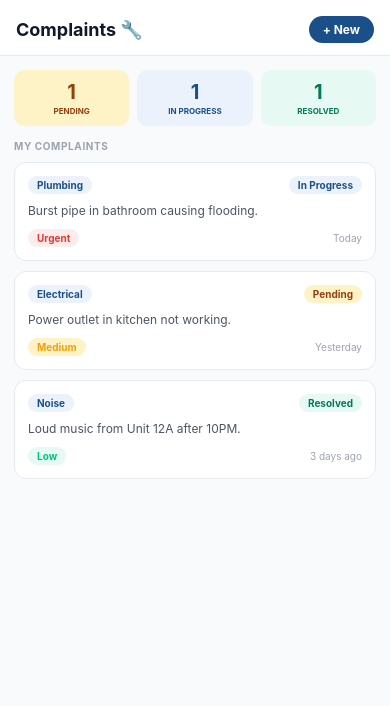
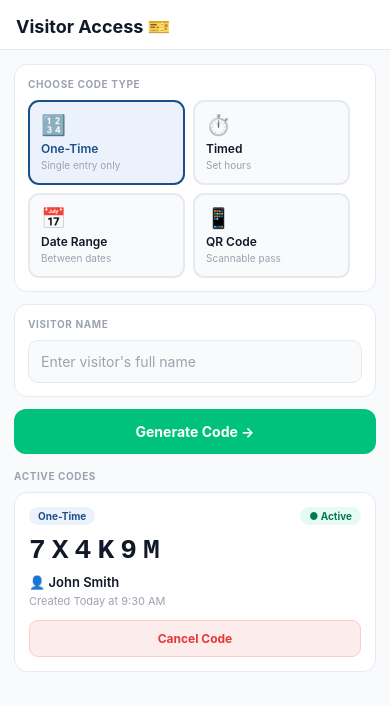
Before and after one commit to waizmohamed-rgb/ComplexCare, a React Native app: screen / in a window 390 px wide. Shown: the top 706 px of the page. Built offline with nearby package versions, Linux system fonts and the light colour scheme.

Commit message:
Added parcels screen

```diff
--- a/App.js
+++ b/App.js
@@ -1,11 +1,11 @@
 import { StatusBar } from 'expo-status-bar';
-import ComplaintsScreen from './screens/ComplaintsScreen';
+import VisitorCodeScreen from './screens/VisitorCodeScreen';
 
 export default function App() {
   return (
     <>
       <StatusBar style="dark" />
-      <ComplaintsScreen />
+      <VisitorCodeScreen />
     </>
   );
 }
--- /dev/null
+++ b/screens/VisitorCodeScreen.js
@@ -0,0 +1,370 @@
+import React, { useState } from 'react';
+import {
+  View, Text, StyleSheet, ScrollView,
+  TouchableOpacity, SafeAreaView, TextInput, Alert, Share
+} from 'react-native';
+
+export default function VisitorCodeScreen() {
+  const [codeType, setCodeType] = useState('oneTime');
+  const [visitorName, setVisitorName] = useState('');
+  const [generatedCode, setGeneratedCode] = useState(null);
+
+  const codeTypes = [
+    { key: 'oneTime', icon: '🔢', label: 'One-Time', desc: 'Single entry only' },
+    { key: 'timed', icon: '⏱️', label: 'Timed', desc: 'Set hours' },
+    { key: 'dateRange', icon: '📅', label: 'Date Range', desc: 'Between dates' },
+    { key: 'qr', icon: '📱', label: 'QR Code', desc: 'Scannable pass' },
+  ];
+
+  const activeCode = {
+    code: '7X4K9M',
+    visitor: 'John Smith',
+    type: 'One-Time',
+    created: 'Today at 9:30 AM',
+    active: true,
+  };
+
+  const generateCode = () => {
+    if (!visitorName) {
+      Alert.alert('Error', 'Please enter the visitor name first');
+      return;
+    }
+    const chars = 'ABCDEFGHJKLMNPQRSTUVWXYZ23456789';
+    let code = '';
+    for (let i = 0; i < 6; i++) {
+      code += chars[Math.floor(Math.random() * chars.length)];
+    }
+    setGeneratedCode(code);
+  };
+
+  const handleShare = async (method) => {
+    if (!generatedCode) return;
+    try {
+      await Share.share({
+        message: `Your ComplexCare visitor code is: ${generatedCode}\n\nShow this to the guard at the gate. Valid for ${codeType === 'oneTime' ? 'one entry only' : 'set duration'}.`,
+      });
+    } catch (error) {
+      Alert.alert('Error', error.message);
+    }
+  };
+
+  const handleCancel = () => {
+    Alert.alert(
+      'Cancel Code',
+      'Are you sure you want to cancel this active code?',
+      [
+        { text: 'No', style: 'cancel' },
+        { text: 'Yes Cancel', style: 'destructive', onPress: () => Alert.alert('Code Cancelled', 'The visitor code has been cancelled.') }
+      ]
+    );
+  };
+
+  return (
+    <SafeAreaView style={styles.container}>
+      <View style={styles.topBar}>
+        <Text style={styles.title}>Visitor Access 🎫</Text>
+      </View>
+
+      <ScrollView style={styles.body} showsVerticalScrollIndicator={false}>
+
+        <View style={styles.card}>
+          <Text style={styles.cardTitle}>CHOOSE CODE TYPE</Text>
+          <View style={styles.codeTypeGrid}>
+            {codeTypes.map(ct => (
+              <TouchableOpacity
+                key={ct.key}
+                style={[styles.ctBtn, codeType === ct.key && styles.ctBtnActive]}
+                onPress={() => setCodeType(ct.key)}>
+                <Text style={styles.ctIcon}>{ct.icon}</Text>
+                <Text style={[styles.ctLabel,
+                  codeType === ct.key && styles.ctLabelActive]}>
+                  {ct.label}
+                </Text>
+                <Text style={styles.ctDesc}>{ct.desc}</Text>
+              </TouchableOpacity>
+            ))}
+          </View>
+        </View>
+
+        <View style={styles.card}>
+          <Text style={styles.cardTitle}>VISITOR NAME</Text>
+          <TextInput
+            style={styles.nameInput}
+            placeholder="Enter visitor's full name"
+            placeholderTextColor="#9CA3AF"
+            value={visitorName}
+            onChangeText={setVisitorName}
+          />
+        </View>
+
+        {generatedCode ? (
+          <>
+            <View style={styles.codeCard}>
+              <Text style={styles.codeLabel}>ACCESS CODE</Text>
+              <Text style={styles.codeText}>{generatedCode}</Text>
+              <Text style={styles.codeExp}>
+                {codeType === 'oneTime' ? '⏱ Valid for 1 entry only' :
+                  codeType === 'timed' ? '⏱ Valid for set hours' :
+                    codeType === 'dateRange' ? '📅 Valid for date range' :
+                      '📱 QR Code pass'}
+              </Text>
+            </View>
+
+            <View style={styles.shareRow}>
+              <TouchableOpacity style={styles.shareBtn} onPress={handleShare}>
+                <Text style={styles.shareBtnText}>💬 WhatsApp</Text>
+              </TouchableOpacity>
+              <TouchableOpacity style={styles.shareBtn} onPress={handleShare}>
+                <Text style={styles.shareBtnText}>✉️ Email</Text>
+              </TouchableOpacity>
+              <TouchableOpacity style={styles.shareBtn} onPress={handleShare}>
+                <Text style={styles.shareBtnText}>📋 Copy</Text>
+              </TouchableOpacity>
+            </View>
+
+            <TouchableOpacity
+              style={styles.generateBtn}
+              onPress={generateCode}>
+              <Text style={styles.generateBtnText}>Generate New Code</Text>
+            </TouchableOpacity>
+          </>
+        ) : (
+          <TouchableOpacity style={styles.generateBtn} onPress={generateCode}>
+            <Text style={styles.generateBtnText}>Generate Code →</Text>
+          </TouchableOpacity>
+        )}
+
+        <Text style={styles.sectionLabel}>ACTIVE CODES</Text>
+        <View style={styles.activeCodeCard}>
+          <View style={styles.acHeader}>
+            <View style={styles.acBadge}>
+              <Text style={styles.acBadgeText}>{activeCode.type}</Text>
+            </View>
+            <View style={styles.acActiveBadge}>
+              <Text style={styles.acActiveText}>● Active</Text>
+            </View>
+          </View>
+          <Text style={styles.acCode}>{activeCode.code}</Text>
+          <Text style={styles.acVisitor}>👤 {activeCode.visitor}</Text>
+          <Text style={styles.acDate}>Created {activeCode.created}</Text>
+          <TouchableOpacity style={styles.cancelBtn} onPress={handleCancel}>
+            <Text style={styles.cancelBtnText}>Cancel Code</Text>
+          </TouchableOpacity>
+        </View>
+
+        <View style={{ height: 20 }} />
+      </ScrollView>
+    </SafeAreaView>
+  );
+}
+
+const styles = StyleSheet.create({
+  container: {
+    flex: 1,
+    backgroundColor: '#F8FAFC',
+  },
+  topBar: {
+    backgroundColor: 'white',
+    padding: 16,
+    paddingBottom: 12,
+    borderBottomWidth: 1,
+    borderBottomColor: '#E5E9F0',
+  },
+  title: {
+    fontSize: 18,
+    fontWeight: '700',
+    color: '#111827',
+  },
+  body: {
+    flex: 1,
+    padding: 14,
+  },
+  card: {
+    backgroundColor: 'white',
+    borderRadius: 13,
+    padding: 13,
+    borderWidth: 1,
+    borderColor: '#E5E9F0',
+    marginBottom: 12,
+  },
+  cardTitle: {
+    fontSize: 10,
+    fontWeight: '700',
+    color: '#9CA3AF',
+    letterSpacing: 0.6,
+    marginBottom: 10,
+  },
+  codeTypeGrid: {
+    flexDirection: 'row',
+    flexWrap: 'wrap',
+    gap: 8,
+  },
+  ctBtn: {
+    width: '47%',
+    backgroundColor: '#F8FAFC',
+    borderRadius: 11,
+    padding: 11,
+    borderWidth: 2,
+    borderColor: '#E5E9F0',
+  },
+  ctBtnActive: {
+    borderColor: '#1B4F8A',
+    backgroundColor: '#EBF2FB',
+  },
+  ctIcon: {
+    fontSize: 20,
+    marginBottom: 4,
+  },
+  ctLabel: {
+    fontSize: 12,
+    fontWeight: '600',
+    color: '#111827',
+  },
+  ctLabelActive: {
+    color: '#1B4F8A',
+  },
+  ctDesc: {
+    fontSize: 10,
+    color: '#9CA3AF',
+    marginTop: 2,
+    lineHeight: 14,
+  },
+  nameInput: {
+    backgroundColor: '#F8FAFC',
+    borderWidth: 1.5,
+    borderColor: '#E5E9F0',
+    borderRadius: 10,
+    padding: 12,
+    fontSize: 14,
+    color: '#111827',
+  },
+  codeCard: {
+    backgroundColor: '#1B4F8A',
+    borderRadius: 14,
+    padding: 20,
+    alignItems: 'center',
+    marginBottom: 10,
+    gap: 6,
+  },
+  codeLabel: {
+    fontSize: 10,
+    color: 'rgba(255,255,255,0.5)',
+    textTransform: 'uppercase',
+    letterSpacing: 1,
+  },
+  codeText: {
+    fontSize: 36,
+    fontWeight: '700',
+    color: 'white',
+    letterSpacing: 8,
+    fontFamily: 'monospace',
+  },
+  codeExp: {
+    fontSize: 11,
+    color: 'rgba(255,255,255,0.5)',
+  },
+  shareRow: {
+    flexDirection: 'row',
+    gap: 8,
+    marginBottom: 10,
+  },
+  shareBtn: {
+    flex: 1,
+    padding: 11,
+    borderRadius: 10,
+    borderWidth: 1.5,
+    borderColor: '#E5E9F0',
+    backgroundColor: 'white',
+    alignItems: 'center',
+  },
+  shareBtnText: {
+    fontSize: 11,
+    fontWeight: '600',
+    color: '#111827',
+  },
+  generateBtn: {
+    backgroundColor: '#00C27C',
+    borderRadius: 12,
+    padding: 14,
+    alignItems: 'center',
+    marginBottom: 16,
+  },
+  generateBtnText: {
+    color: 'white',
+    fontWeight: '700',
+    fontSize: 14,
+  },
+  sectionLabel: {
+    fontSize: 10,
+    fontWeight: '700',
+    color: '#9CA3AF',
+    letterSpacing: 0.6,
+    marginBottom: 10,
+  },
+  activeCodeCard: {
+    backgroundColor: 'white',
+    borderRadius: 13,
+    padding: 14,
+    borderWidth: 1.5,
+    borderColor: '#E5E9F0',
+  },
+  acHeader: {
+    flexDirection: 'row',
+    justifyContent: 'space-between',
+    marginBottom: 10,
+  },
+  acBadge: {
+    backgroundColor: '#EBF2FB',
+    borderRadius: 100,
+    paddingHorizontal: 9,
+    paddingVertical: 3,
+  },
+  acBadgeText: {
+    fontSize: 10,
+    fontWeight: '700',
+    color: '#1B4F8A',
+  },
+  acActiveBadge: {
+    backgroundColor: '#E6FAF3',
+    borderRadius: 100,
+    paddingHorizontal: 9,
+    paddingVertical: 3,
+  },
+  acActiveText: {
+    fontSize: 10,
+    fontWeight: '700',
+    color: '#047857',
+  },
+  acCode: {
+    fontSize: 28,
+    fontWeight: '700',
+    color: '#111827',
+    letterSpacing: 6,
+    fontFamily: 'monospace',
+    marginBottom: 8,
+  },
+  acVisitor: {
+    fontSize: 13,
+    fontWeight: '600',
+    color: '#111827',
+    marginBottom: 4,
+  },
+  acDate: {
+    fontSize: 11,
+    color: '#9CA3AF',
+    marginBottom: 12,
+  },
+  cancelBtn: {
+    backgroundColor: '#FDECEC',
+    borderRadius: 9,
+    padding: 10,
+    alignItems: 'center',
+    borderWidth: 1,
+    borderColor: '#FECACA',
+  },
+  cancelBtnText: {
+    color: '#E53935',
+    fontWeight: '700',
+    fontSize: 12,
+  },
+});
```
